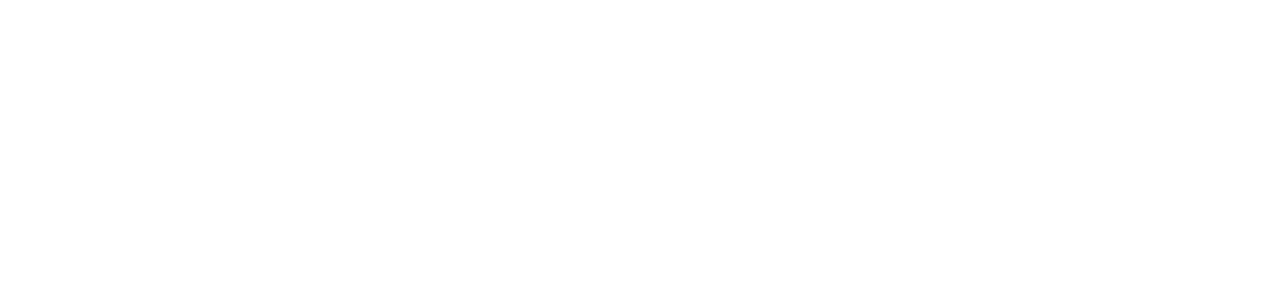
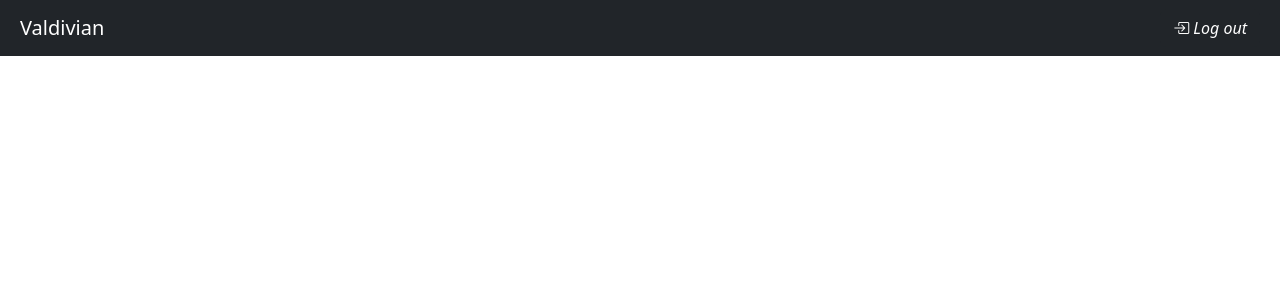
Before and after one commit to codr1an/distributedSystems, a React (Create React App) app in the folder frontend/: page /service_dashboard in a window 1280 px wide. Before the commit this address had no page. Shown: the top 300 px of the page. Built offline with nearby package versions, Linux system fonts and the light colour scheme.

Commit message:
add admin navbar

```diff
--- a/frontend/src/App.js
+++ b/frontend/src/App.js
@@ -9,6 +9,7 @@
 import ShoppingCart from "./Components/ShoppingCart/ShoppingCart";
 import UserProfile from "./Components/Profile/UserProfile";
 import Orders from "./Components/Profile/Orders";
+import AdminDashboard from "./Components/AdminDashboard/AdminDashboard";
 import { Route, BrowserRouter as Router, Routes } from "react-router-dom";
 
 function App() {
@@ -23,6 +24,7 @@
         <Route path="/cart" element={<ShoppingCart />} />
         <Route path="/my_profile" element={<UserProfile />} />
         <Route path="/my_orders" element={<Orders />} />
+        <Route path="/service_dashboard" element={<AdminDashboard />} />
       </Routes>
     </Router>
   );
--- /dev/null
+++ b/frontend/src/Components/AdminDashboard/AdminDashboard.jsx
@@ -0,0 +1,8 @@
+import "./AdminDashboard.css";
+import AdminNavbar from "./AdminNavbar";
+
+const AdminDashboard = () => {
+  return <AdminNavbar />;
+};
+
+export default AdminDashboard;
--- /dev/null
+++ b/frontend/src/Components/AdminDashboard/AdminNavbar.jsx
@@ -0,0 +1,38 @@
+const AdminNavbar = () => {
+  return (
+    <nav
+      className="navbar navbar-expand-lg navbar-dark bg-dark"
+      style={{ justifyContent: "space-between" }}
+    >
+      <a
+        className="navbar-brand"
+        href="/service_dashboard"
+        style={{ marginLeft: 20 }}
+      >
+        Valdivian
+      </a>
+      <button
+        className="navbar-toggler"
+        type="button"
+        data-toggle="collapse"
+        data-target="#navbarSupportedContent"
+        aria-controls="navbarSupportedContent"
+        aria-expanded="false"
+        aria-label="Toggle navigation"
+      >
+        <span className="navbar-toggler-icon"></span>
+      </button>
+      <button
+        type="button"
+        class="btn btn-dark"
+        style={{
+          marginRight: 20,
+        }}
+      >
+        <i class="bi bi-box-arrow-in-right"> Log out</i>
+      </button>
+    </nav>
+  );
+};
+
+export default AdminNavbar;
```
Also changed, not shown: frontend/src/Components/AdminDashboard/AdminDashboard.css (added).
